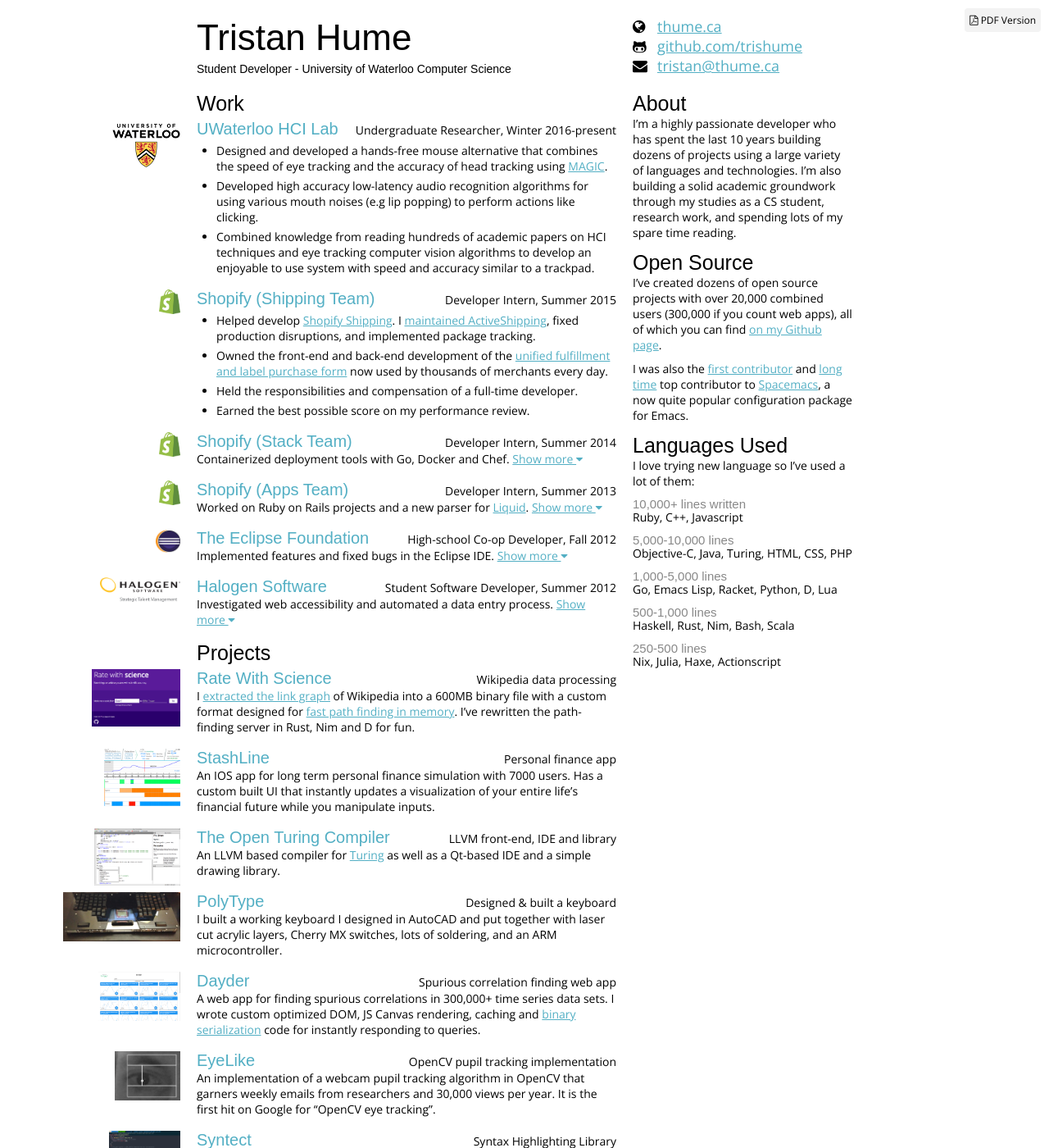
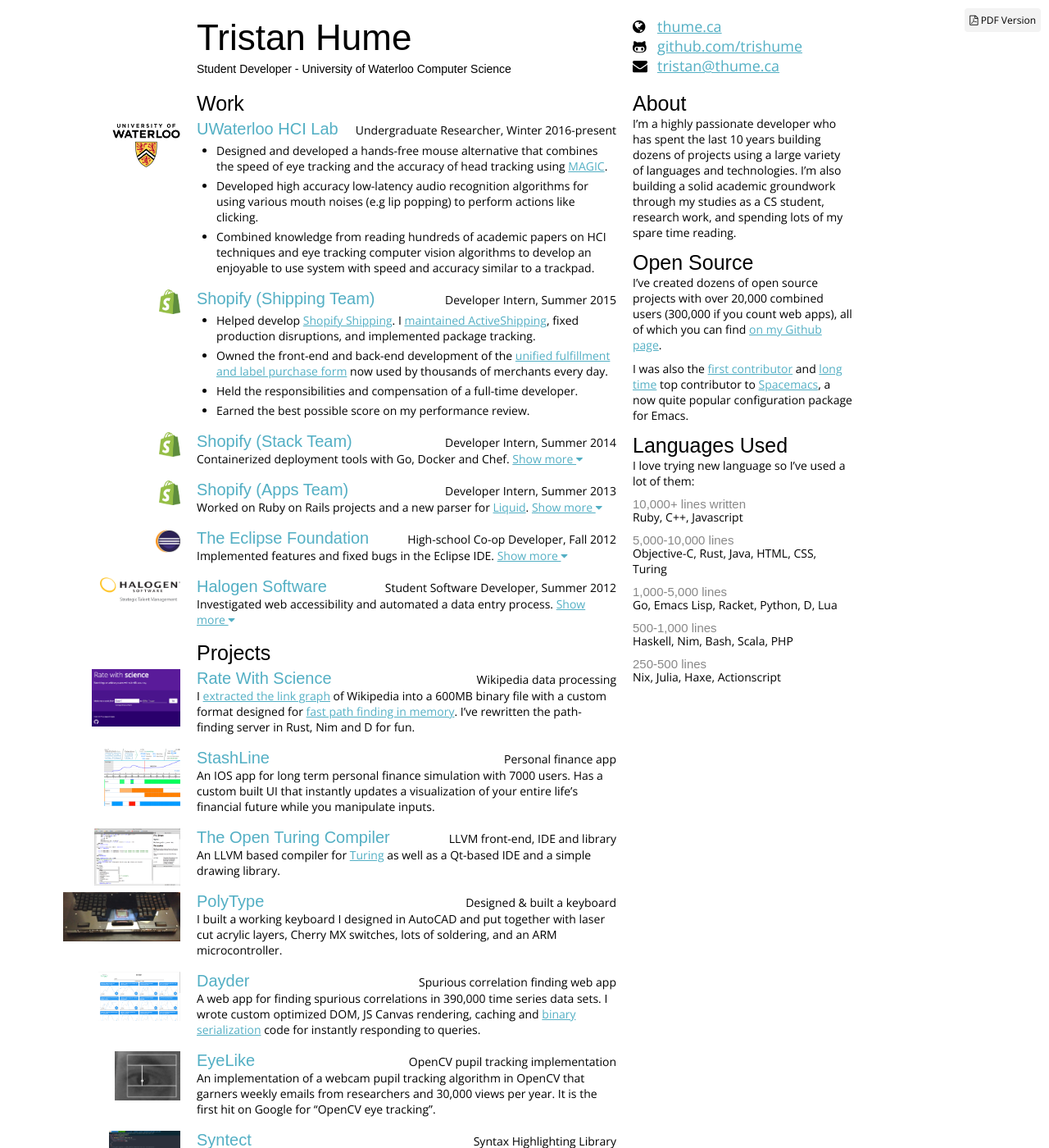
Before and after one commit to trishume/resume, a Jekyll site: the page built from index.html, in a window 1280 px wide and 1400 px high. Shown: the whole window at 82% size. Built offline with Jekyll 4.4.1, drawn with Linux system fonts in a browser that asks for light colours; nearby versions of some CDN libraries; some web fonts are replaced.

```diff
--- a/_data/resume.yml
+++ b/_data/resume.yml
@@ -98,7 +98,7 @@ Projects:
     image: dayder.png
     image-height: 60
     desc: |
-      A web app for finding spurious correlations in 300,000+ time series data sets. I wrote custom optimized DOM, JS Canvas rendering, caching and [binary serialization](https://github.com/trishume/dayder/blob/master/format.md) code for instantly responding to queries.
+      A web app for finding spurious correlations in 390,000 time series data sets. I wrote custom optimized DOM, JS Canvas rendering, caching and [binary serialization](https://github.com/trishume/dayder/blob/master/format.md) code for instantly responding to queries.
   - name: EyeLike
     link: https://github.com/trishume/eyeLike
     title: OpenCV pupil tracking implementation
--- a/_data/sidebar.yml
+++ b/_data/sidebar.yml
@@ -18,13 +18,13 @@ main: &mainlist
       Ruby, C++, Javascript
 
       ##### 5,000-10,000 lines
-      Objective-C, Java, Turing, HTML, CSS, PHP
+      Objective-C, Rust, Java, HTML, CSS, Turing
 
       ##### 1,000-5,000 lines
       Go, Emacs Lisp, Racket, Python, D, Lua
 
       ##### 500-1,000 lines
-      Haskell, Rust, Nim, Bash, Scala
+      Haskell, Nim, Bash, Scala, PHP
 
       ##### 250-500 lines
       Nix, Julia, Haxe, Actionscript
@@ -54,7 +54,7 @@ extra:
       I've written over 10,000 lines of code in each of these languages.
 
       I also enjoy learning new languages: I've done projects in 22
-      different languages including Haskell, Rust, D, Go, and Scala.
+      different languages including Rust, Haskell, D, Go, and Scala.
   - &reading
     title: Reading
     content: |
```
Also changed, not shown: 1 other file.
